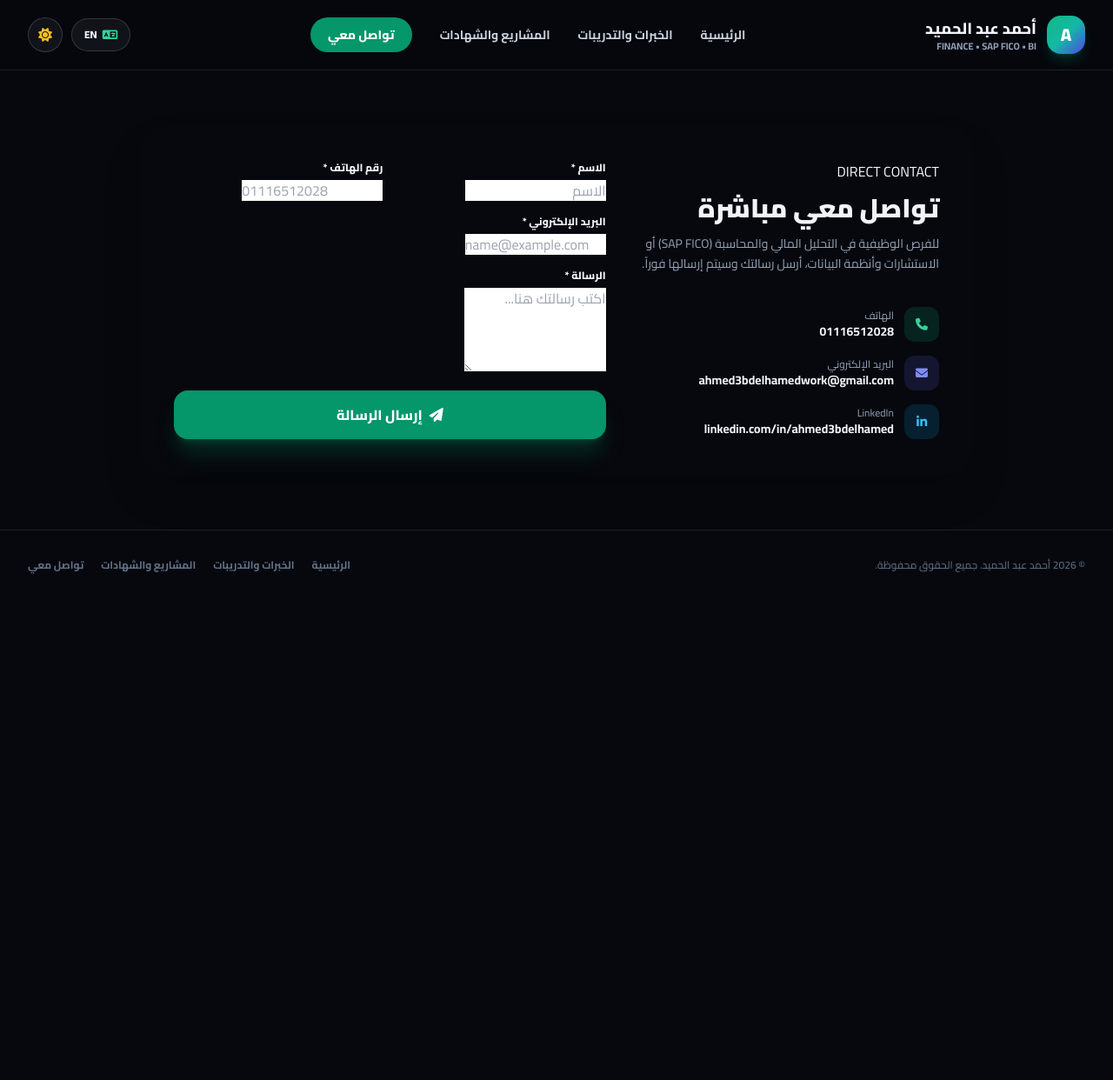
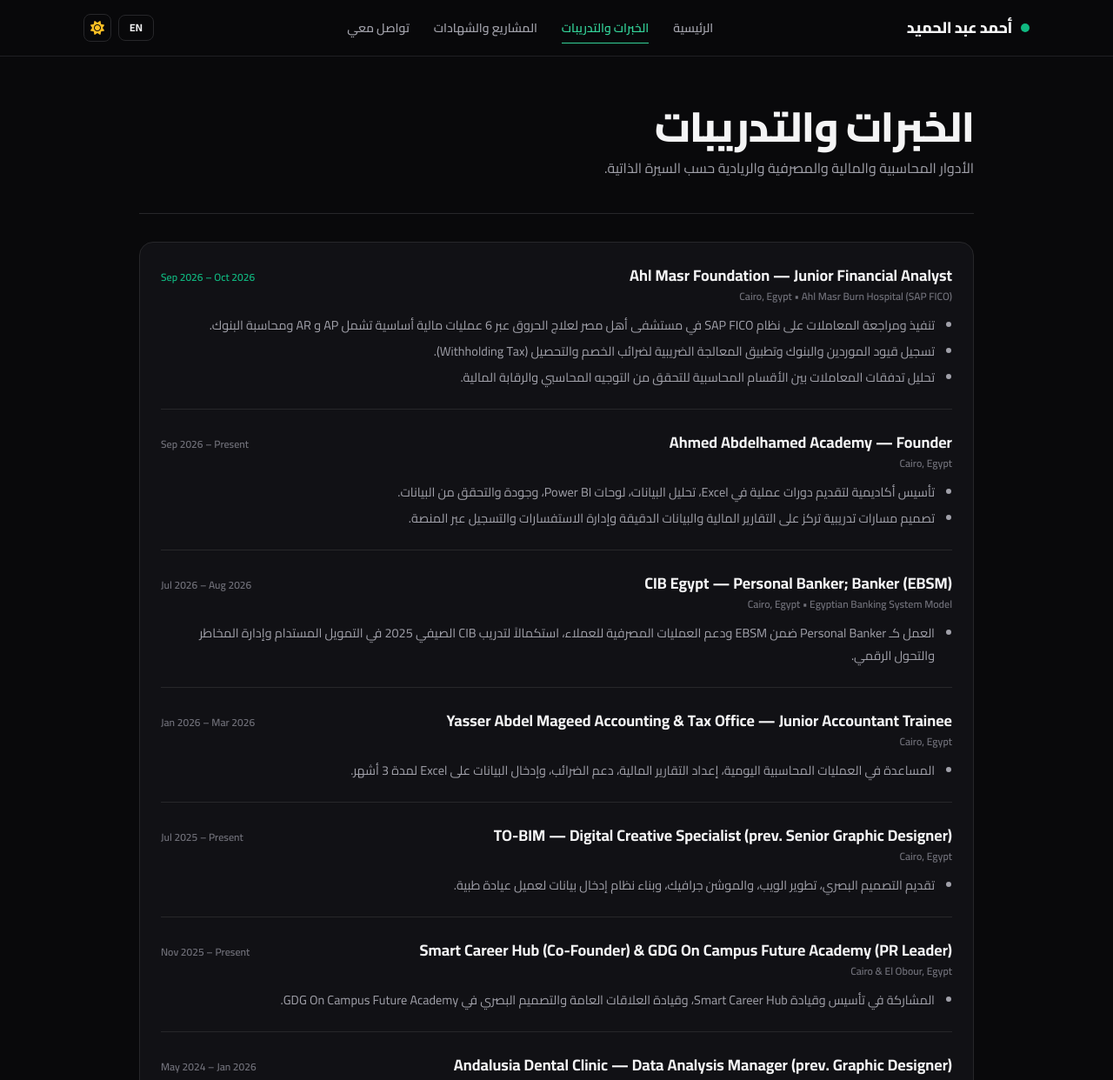
Before and after one commit to ahmed3bdelhamedd/ahmed3bdelhamed, a plain HTML site: page contact.html in a window 1280 px wide. Shown: the top 1242 px of the page at 87% size. Before the commit the page ends 800 px from the top, so only its background shows below. Drawn offline with nearby package versions, Linux system fonts and the light colour scheme; files that its build step writes are made by us from their sources; files whose address does not match are found by name.

Commit message:
Update contact.html

```diff
--- a/contact.html
+++ b/contact.html
@@ -3,11 +3,11 @@
 <head>
   <meta charset="UTF-8" />
   <meta name="viewport" content="width=device-width, initial-scale=1.0" />
-  <title>Contact | Ahmed Abdelhamed</title>
+  <title>Experience — Ahmed Abdelhamed</title>
 
   <link rel="preconnect" href="https://fonts.googleapis.com">
   <link rel="preconnect" href="https://fonts.gstatic.com" crossorigin>
-  <link href="https://fonts.googleapis.com/css2?family=Cairo:wght@400;500;600;700;800;900&family=Plus+Jakarta+Sans:wght@400;500;600;700;800&display=swap" rel="stylesheet">
+  <link href="https://fonts.googleapis.com/css2?family=Cairo:wght@400;500;600;700;800&family=Plus+Jakarta+Sans:wght@400;500;600;700;800&display=swap" rel="stylesheet">
   <link rel="stylesheet" href="https://cdnjs.cloudflare.com/ajax/libs/font-awesome/6.5.1/css/all.min.css" />
   <script src="https://cdn.tailwindcss.com"></script>
   <script>
@@ -15,7 +15,7 @@
       darkMode: 'class',
       theme: {
         extend: {
-          colors: { surfaceDark: '#06080e', cardDark: '#0d121f', surfaceLight: '#f5f7fb' },
+          colors: { lightBg: '#fafafa', darkBg: '#09090b' },
           fontFamily: { arabic: ['Cairo', 'sans-serif'], english: ['Plus Jakarta Sans', 'sans-serif'] }
         }
       }
@@ -23,137 +23,219 @@
   </script>
   <link rel="stylesheet" href="style.css" />
 </head>
-<body class="bg-surfaceLight text-slate-900 dark:bg-surfaceDark dark:text-slate-100 font-arabic antialiased selection:bg-emerald-500 selection:text-white">
+<body class="bg-lightBg text-zinc-900 dark:bg-darkBg dark:text-zinc-100 font-arabic antialiased selection:bg-emerald-600 selection:text-white">
 
-  <div class="ambient-bg" aria-hidden="true">
-    <div class="orb orb-1"></div>
-    <div class="orb orb-2"></div>
-    <div class="grid-overlay"></div>
-  </div>
-
-  <header class="sticky top-0 z-50 border-b border-slate-200/80 dark:border-white/10 bg-white/80 dark:bg-surfaceDark/80 backdrop-blur-2xl">
-    <div class="max-w-7xl mx-auto px-4 sm:px-6 lg:px-8 h-20 flex items-center justify-between">
-      <a href="index.html" class="flex items-center gap-3 group">
-        <span class="w-11 h-11 rounded-2xl bg-gradient-to-br from-emerald-500 via-teal-500 to-indigo-600 text-white font-black text-xl flex items-center justify-center shadow-lg shadow-emerald-500/20">A</span>
-        <div class="leading-tight">
-          <div class="font-extrabold text-base sm:text-lg" data-i18n="brand_name">أحمد عبد الحميد</div>
-          <div class="text-[11px] text-slate-500 dark:text-slate-400 font-bold">FINANCE • SAP FICO • BI</div>
-        </div>
+  <header class="sticky top-0 z-40 border-b border-zinc-200/80 dark:border-zinc-800/80 bg-lightBg/85 dark:bg-darkBg/85 backdrop-blur-md">
+    <div class="max-w-6xl mx-auto px-5 sm:px-8 h-16 flex items-center justify-between">
+      <a href="index.html" class="font-extrabold text-base sm:text-lg tracking-tight flex items-center gap-2.5">
+        <span class="w-2.5 h-2.5 rounded-full bg-emerald-500"></span>
+        <span data-i18n="brand">أحمد عبد الحميد</span>
       </a>
 
-      <nav class="hidden lg:flex items-center gap-8 text-sm font-bold text-slate-600 dark:text-slate-300">
-        <a href="index.html" class="nav-item" data-i18n="nav_home">الرئيسية</a>
-        <a href="experience.html" class="nav-item" data-i18n="nav_exp">الخبرات والتدريبات</a>
-        <a href="projects.html" class="nav-item" data-i18n="nav_projects">المشاريع والشهادات</a>
-        <a href="contact.html" class="px-5 py-2.5 rounded-full bg-emerald-600 hover:bg-emerald-500 text-white transition font-extrabold" data-i18n="nav_contact">تواصل معي</a>
+      <nav class="hidden md:flex items-center gap-7 text-sm font-semibold text-zinc-600 dark:text-zinc-400">
+        <a href="index.html" class="nav-link" data-i18n="nav_home">الرئيسية</a>
+        <a href="experience.html" class="nav-link active" data-i18n="nav_exp">الخبرات</a>
+        <a href="projects.html" class="nav-link" data-i18n="nav_projects">المشاريع والشهادات</a>
+        <a href="contact.html" class="nav-link" data-i18n="nav_contact">تواصل</a>
       </nav>
 
-      <div class="flex items-center gap-2.5">
-        <button id="langToggle" type="button" class="px-3.5 py-2 rounded-full border border-slate-300 dark:border-white/15 bg-white/60 dark:bg-white/5 text-xs font-extrabold flex items-center gap-1.5">
-          <i class="fa-solid fa-language text-emerald-400 text-sm"></i>
+      <div class="flex items-center gap-2">
+        <button id="langToggle" type="button" class="px-3 py-1.5 rounded-lg border border-zinc-300 dark:border-zinc-800 text-xs font-bold hover:border-emerald-500 transition">
           <span id="langLabel">EN</span>
         </button>
-        <button id="themeToggle" type="button" aria-label="Toggle Theme" class="w-10 h-10 rounded-full border border-slate-300 dark:border-white/15 bg-white/60 dark:bg-white/5 flex items-center justify-center">
-          <i id="themeIcon" class="fa-solid fa-sun text-amber-400"></i>
+        <button id="themeToggle" type="button" aria-label="Toggle Theme" class="w-8 h-8 rounded-lg border border-zinc-300 dark:border-zinc-800 flex items-center justify-center hover:border-emerald-500 transition">
+          <i id="themeIcon" class="fa-solid fa-sun text-xs text-amber-400"></i>
         </button>
-        <button id="mobileMenuBtn" type="button" aria-label="Menu" class="lg:hidden w-10 h-10 rounded-full border border-slate-300 dark:border-white/15 flex items-center justify-center">
-          <i class="fa-solid fa-bars"></i>
+        <button id="mobileMenuBtn" type="button" aria-label="Menu" class="md:hidden w-8 h-8 rounded-lg border border-zinc-300 dark:border-zinc-800 flex items-center justify-center">
+          <i class="fa-solid fa-bars text-xs"></i>
         </button>
       </div>
     </div>
 
-    <div id="mobileMenu" class="hidden lg:hidden px-4 pb-6 pt-3 space-y-2.5 border-t border-slate-200 dark:border-white/10 bg-white/95 dark:bg-surfaceDark/95">
-      <a href="index.html" class="block py-2 font-bold" data-i18n="nav_home">الرئيسية</a>
-      <a href="experience.html" class="block py-2 font-bold" data-i18n="nav_exp">الخبرات والتدريبات</a>
-      <a href="projects.html" class="block py-2 font-bold" data-i18n="nav_projects">المشاريع والشهادات</a>
-      <a href="contact.html" class="block py-3 text-center rounded-2xl bg-emerald-600 text-white font-extrabold" data-i18n="nav_contact">تواصل معي</a>
+    <div id="mobileMenu" class="hidden md:hidden px-5 py-4 space-y-2.5 border-t border-zinc-200 dark:border-zinc-800 bg-lightBg dark:bg-darkBg text-sm font-semibold">
+      <a href="index.html" class="block py-1" data-i18n="nav_home">الرئيسية</a>
+      <a href="experience.html" class="block py-1 text-emerald-500" data-i18n="nav_exp">الخبرات</a>
+      <a href="projects.html" class="block py-1" data-i18n="nav_projects">المشاريع والشهادات</a>
+      <a href="contact.html" class="block py-1" data-i18n="nav_contact">تواصل</a>
     </div>
   </header>
 
-  <main class="py-16">
-    <div class="max-w-5xl mx-auto px-4 sm:px-6 lg:px-8">
-      <div class="grid lg:grid-cols-12 gap-10 p-6 sm:p-10 rounded-[2rem] glass-card shadow-2xl">
+  <main class="max-w-5xl mx-auto px-5 sm:px-8 py-14">
+    <div class="pb-10 border-b border-zinc-200 dark:border-zinc-800">
+      <h1 class="text-3xl sm:text-5xl font-extrabold tracking-tight" data-i18n="exp_h1">الخبرات والتدريبات</h1>
+      <p class="text-sm sm:text-base text-zinc-500 dark:text-zinc-400 mt-3" data-i18n="exp_sub">
+        الأدوار المحاسبية والمالية والمصرفية والريادية حسب السيرة الذاتية.
+      </p>
+    </div>
 
-        <div class="lg:col-span-5 flex flex-col justify-between space-y-6">
-          <div>
-            <span class="tag-pill mb-3 inline-block">DIRECT CONTACT</span>
-            <h1 class="text-3xl font-black mb-3" data-i18n="c_title">تواصل معي مباشرة</h1>
-            <p class="text-sm text-slate-600 dark:text-slate-400 leading-relaxed" data-i18n="c_desc">
-              للفرص الوظيفية في التحليل المالي والمحاسبة (SAP FICO) أو الاستشارات وأنظمة البيانات، أرسل رسالتك وسيتم إرسالها فوراً.
-            </p>
-          </div>
+    <section class="surface-panel px-6 mt-8">
+      <div class="role-row">
+        <div class="flex flex-wrap items-baseline justify-between gap-2">
+          <h2 class="text-base sm:text-lg font-bold">Ahl Masr Foundation — Junior Financial Analyst</h2>
+          <span class="text-xs font-semibold text-emerald-500 tabular-nums">Sep 2026 – Oct 2026</span>
+        </div>
+        <div class="text-xs font-semibold text-zinc-500 mt-0.5 mb-3">Cairo, Egypt • Ahl Masr Burn Hospital (SAP FICO)</div>
+        <ul class="prose-list" data-i18n="r_ahlmasr">
+          <li>تنفيذ ومراجعة المعاملات على نظام SAP FICO في مستشفى أهل مصر لعلاج الحروق عبر 6 عمليات مالية أساسية تشمل AP و AR ومحاسبة البنوك.</li>
+          <li>تسجيل قيود الموردين والبنوك وتطبيق المعالجة الضريبية لضرائب الخصم والتحصيل (Withholding Tax).</li>
+          <li>تحليل تدفقات المعاملات بين الأقسام المحاسبية للتحقق من التوجيه المحاسبي والرقابة المالية.</li>
+        </ul>
+      </div>
 
-          <div class="space-y-4 text-sm">
-            <div class="flex items-center gap-3">
-              <span class="w-10 h-10 rounded-xl bg-emerald-500/15 text-emerald-400 flex items-center justify-center"><i class="fa-solid fa-phone"></i></span>
-              <div>
-                <div class="text-xs text-slate-400" data-i18n="lbl_phone">الهاتف</div>
-                <a href="tel:+201116512028" dir="ltr" class="font-bold hover:text-emerald-400">01116512028</a>
-              </div>
-            </div>
+      <div class="role-row">
+        <div class="flex flex-wrap items-baseline justify-between gap-2">
+          <h2 class="text-base sm:text-lg font-bold">Ahmed Abdelhamed Academy — Founder</h2>
+          <span class="text-xs font-semibold text-zinc-500 tabular-nums">Sep 2026 – Present</span>
+        </div>
+        <div class="text-xs font-semibold text-zinc-500 mt-0.5 mb-3">Cairo, Egypt</div>
+        <ul class="prose-list" data-i18n="r_academy">
+          <li>تأسيس أكاديمية لتقديم دورات عملية في Excel، تحليل البيانات، لوحات Power BI، وجودة والتحقق من البيانات.</li>
+          <li>تصميم مسارات تدريبية تركز على التقارير المالية والبيانات الدقيقة وإدارة الاستفسارات والتسجيل عبر المنصة.</li>
+        </ul>
+      </div>
 
-            <div class="flex items-center gap-3">
-              <span class="w-10 h-10 rounded-xl bg-indigo-500/15 text-indigo-400 flex items-center justify-center"><i class="fa-solid fa-envelope"></i></span>
-              <div>
-                <div class="text-xs text-slate-400" data-i18n="lbl_email">البريد الإلكتروني</div>
-                <a href="mailto:ahmed3bdelhamedwork@gmail.com" class="font-bold hover:text-indigo-400 break-all">ahmed3bdelhamedwork@gmail.com</a>
-              </div>
-            </div>
+      <div class="role-row">
+        <div class="flex flex-wrap items-baseline justify-between gap-2">
+          <h2 class="text-base sm:text-lg font-bold">CIB Egypt — Personal Banker; Banker (EBSM)</h2>
+          <span class="text-xs font-semibold text-zinc-500 tabular-nums">Jul 2026 – Aug 2026</span>
+        </div>
+        <div class="text-xs font-semibold text-zinc-500 mt-0.5 mb-3">Cairo, Egypt • Egyptian Banking System Model</div>
+        <ul class="prose-list" data-i18n="r_cib">
+          <li>العمل كـ Personal Banker ضمن EBSM ودعم العمليات المصرفية للعملاء، استكمالاً لتدريب CIB الصيفي 2025 في التمويل المستدام وإدارة المخاطر والتحول الرقمي.</li>
+        </ul>
+      </div>
 
-            <div class="flex items-center gap-3">
-              <span class="w-10 h-10 rounded-xl bg-sky-500/15 text-sky-400 flex items-center justify-center"><i class="fa-brands fa-linkedin-in"></i></span>
-              <div>
-                <div class="text-xs text-slate-400">LinkedIn</div>
-                <a href="https://linkedin.com/in/ahmed3bdelhamed" target="_blank" rel="noopener" class="font-bold hover:text-sky-400">linkedin.com/in/ahmed3bdelhamed</a>
-              </div>
-            </div>
+      <div class="role-row">
+        <div class="flex flex-wrap items-baseline justify-between gap-2">
+          <h2 class="text-base sm:text-lg font-bold">Yasser Abdel Mageed Accounting & Tax Office — Junior Accountant Trainee</h2>
+          <span class="text-xs font-semibold text-zinc-500 tabular-nums">Jan 2026 – Mar 2026</span>
+        </div>
+        <div class="text-xs font-semibold text-zinc-500 mt-0.5 mb-3">Cairo, Egypt</div>
+        <ul class="prose-list" data-i18n="r_yasser">
+          <li>المساعدة في العمليات المحاسبية اليومية، إعداد التقارير المالية، دعم الضرائب، وإدخال البيانات على Excel لمدة 3 أشهر.</li>
+        </ul>
+      </div>
+
+      <div class="role-row">
+        <div class="flex flex-wrap items-baseline justify-between gap-2">
+          <h2 class="text-base sm:text-lg font-bold">TO-BIM — Digital Creative Specialist (prev. Senior Graphic Designer)</h2>
+          <span class="text-xs font-semibold text-zinc-500 tabular-nums">Jul 2025 – Present</span>
+        </div>
+        <div class="text-xs font-semibold text-zinc-500 mt-0.5 mb-3">Cairo, Egypt</div>
+        <ul class="prose-list" data-i18n="r_tobim">
+          <li>تقديم التصميم البصري، تطوير الويب، والموشن جرافيك، وبناء نظام إدخال بيانات لعميل عيادة طبية.</li>
+        </ul>
+      </div>
+
+      <div class="role-row">
+        <div class="flex flex-wrap items-baseline justify-between gap-2">
+          <h2 class="text-base sm:text-lg font-bold">Smart Career Hub (Co-Founder) & GDG On Campus Future Academy (PR Leader)</h2>
+          <span class="text-xs font-semibold text-zinc-500 tabular-nums">Nov 2025 – Present</span>
+        </div>
+        <div class="text-xs font-semibold text-zinc-500 mt-0.5 mb-3">Cairo & El Obour, Egypt</div>
+        <ul class="prose-list" data-i18n="r_ventures">
+          <li>المشاركة في تأسيس وقيادة Smart Career Hub، وقيادة العلاقات العامة والتصميم البصري في GDG On Campus Future Academy.</li>
+        </ul>
+      </div>
+
+      <div class="role-row">
+        <div class="flex flex-wrap items-baseline justify-between gap-2">
+          <h2 class="text-base sm:text-lg font-bold">Andalusia Dental Clinic — Data Analysis Manager (prev. Graphic Designer)</h2>
+          <span class="text-xs font-semibold text-zinc-500 tabular-nums">May 2024 – Jan 2026</span>
+        </div>
+        <div class="text-xs font-semibold text-zinc-500 mt-0.5 mb-3">Cairo, Egypt (21 Months)</div>
+        <ul class="prose-list" data-i18n="r_andalusia">
+          <li>إدارة أنشطة تحليل البيانات لمدة 21 شهراً وتنظيم بيانات المرضى والتصميمات الترويجية للعيادة.</li>
+        </ul>
+      </div>
+
+      <div class="role-row">
+        <div class="flex flex-wrap items-baseline justify-between gap-2">
+          <h2 class="text-base sm:text-lg font-bold">HMT Group — Financial Auditor; Data Entry Specialist</h2>
+          <span class="text-xs font-semibold text-zinc-500 tabular-nums">Dec 2024 – Feb 2025</span>
+        </div>
+        <div class="text-xs font-semibold text-zinc-500 mt-0.5 mb-3">Cairo, Egypt</div>
+        <ul class="prose-list" data-i18n="r_hmt">
+          <li>إدخال البيانات المالية بدقة ومراجعة العقود والمساهمة في خفض تكاليف التشغيل بنسبة 15%.</li>
+        </ul>
+      </div>
+
+      <div class="role-row">
+        <div class="flex flex-wrap items-baseline justify-between gap-2">
+          <h2 class="text-base sm:text-lg font-bold">Resala Charity Organization — Graphic Design Specialist (Volunteer)</h2>
+          <span class="text-xs font-semibold text-zinc-500 tabular-nums">Jul 2019 – May 2025</span>
+        </div>
+        <div class="text-xs font-semibold text-zinc-500 mt-0.5 mb-3">Cairo, Egypt (5 Years 11 Months)</div>
+        <ul class="prose-list" data-i18n="r_resala">
+          <li>العمل التطوعي في اللجنة المركزية للدعاية وتعييني ممثلاً للجنة لقيادة الأنشطة الترويجية.</li>
+        </ul>
+      </div>
+    </section>
+
+    <!-- Banking & Training -->
+    <section class="mt-12">
+      <h2 class="text-xl sm:text-2xl font-extrabold mb-4" data-i18n="tr_h2">البرامج التدريبية والمصرفية</h2>
+      <div class="surface-panel px-6">
+        <div class="role-row">
+          <div class="flex flex-wrap justify-between gap-2">
+            <span class="font-bold text-sm">Banque Misr — Student Intern; Summer Internship (3 Placements)</span>
+            <span class="text-xs text-zinc-500 tabular-nums">Jun 2025 – Feb 2026</span>
           </div>
         </div>
-
-        <div class="lg:col-span-7">
-          <form id="contactForm" class="space-y-4">
-            <div class="grid sm:grid-cols-2 gap-4">
-              <div>
-                <label for="name" class="block text-xs font-extrabold mb-1.5" data-i18n="f_name">الاسم *</label>
-                <input id="name" name="name" type="text" required maxlength="200" class="form-input" placeholder="الاسم" />
-              </div>
-              <div>
-                <label for="phone" class="block text-xs font-extrabold mb-1.5" data-i18n="f_phone">رقم الهاتف *</label>
-                <input id="phone" name="phone" type="tel" required maxlength="50" dir="ltr" class="form-input" placeholder="01116512028" />
-              </div>
-            </div>
-
-            <div>
-              <label for="email" class="block text-xs font-extrabold mb-1.5" data-i18n="f_email">البريد الإلكتروني *</label>
-              <input id="email" name="email" type="email" required maxlength="200" dir="ltr" class="form-input" placeholder="name@example.com" />
-            </div>
-
-            <div>
-              <label for="message" class="block text-xs font-extrabold mb-1.5" data-i18n="f_msg">الرسالة *</label>
-              <textarea id="message" name="message" rows="4" required maxlength="4000" class="form-input" placeholder="اكتب رسالتك هنا..."></textarea>
-            </div>
-
-            <button id="submitBtn" type="submit" class="w-full py-4 rounded-2xl bg-emerald-600 hover:bg-emerald-500 text-white font-extrabold shadow-xl shadow-emerald-600/25 transition flex items-center justify-center gap-2">
-              <i class="fa-solid fa-paper-plane"></i>
-              <span data-i18n="f_send">إرسال الرسالة</span>
-            </button>
-
-            <div id="statusBox" class="hidden p-4 rounded-2xl text-xs sm:text-sm font-bold text-center"></div>
-          </form>
+        <div class="role-row">
+          <div class="flex flex-wrap justify-between gap-2">
+            <span class="font-bold text-sm">Central Bank of Egypt — Youth Financial Literacy & Bank Credit Orientation</span>
+            <span class="text-xs text-zinc-500 tabular-nums">Jul 2025 – Nov 2025</span>
+          </div>
         </div>
-
+        <div class="role-row">
+          <div class="flex flex-wrap justify-between gap-2">
+            <span class="font-bold text-sm">CIB Egypt — Accountant; Summer Internship Program 2025</span>
+            <span class="text-xs text-zinc-500 tabular-nums">Jul 2025 – Aug 2025</span>
+          </div>
+        </div>
+        <div class="role-row">
+          <div class="flex flex-wrap justify-between gap-2">
+            <span class="font-bold text-sm">EBANK / EGBANK — Accounting Intern; Accountant</span>
+            <span class="text-xs text-zinc-500 tabular-nums">Oct 2025 – Nov 2025</span>
+          </div>
+        </div>
+        <div class="role-row">
+          <div class="flex flex-wrap justify-between gap-2">
+            <span class="font-bold text-sm">Egyptian Banking System Model (EBSM) — Banking Trainee</span>
+            <span class="text-xs text-zinc-500 tabular-nums">Aug 2025 – Jan 2026</span>
+          </div>
+        </div>
+        <div class="role-row">
+          <div class="flex flex-wrap justify-between gap-2">
+            <span class="font-bold text-sm">TIEC, IFC, JBS Training & Consulting, SAS, EBI — Internship Trainee</span>
+            <span class="text-xs text-zinc-500 tabular-nums">Jul 2025 – Oct 2025</span>
+          </div>
+        </div>
+        <div class="role-row">
+          <div class="flex flex-wrap justify-between gap-2">
+            <span class="font-bold text-sm">Sanad for Alternative Parental Care — Research Assistant & Coordinator</span>
+            <span class="text-xs text-zinc-500 tabular-nums">Mar 2023 – Sep 2024</span>
+          </div>
+        </div>
+        <div class="role-row">
+          <div class="flex flex-wrap justify-between gap-2">
+            <span class="font-bold text-sm">Print-Academy — Printing Technician</span>
+            <span class="text-xs text-zinc-500 tabular-nums">Feb 2025 – Mar 2025</span>
+          </div>
+        </div>
       </div>
-    </div>
+    </section>
   </main>
 
-  <footer class="py-8 border-t border-slate-200 dark:border-white/10 text-xs text-slate-500">
-    <div class="max-w-7xl mx-auto px-4 sm:px-6 lg:px-8 flex flex-col sm:flex-row items-center justify-between gap-4">
-      <p data-i18n="footer_rights">© 2026 أحمد عبد الحميد. جميع الحقوق محفوظة.</p>
-      <div class="flex items-center gap-5 font-bold">
-        <a href="index.html" class="hover:text-emerald-400" data-i18n="nav_home">الرئيسية</a>
-        <a href="experience.html" class="hover:text-emerald-400" data-i18n="nav_exp">الخبرات والتدريبات</a>
-        <a href="projects.html" class="hover:text-emerald-400" data-i18n="nav_projects">المشاريع والشهادات</a>
-        <a href="contact.html" class="hover:text-emerald-400" data-i18n="nav_contact">تواصل معي</a>
+  <footer class="border-t border-zinc-200 dark:border-zinc-800/80 py-8 text-xs text-zinc-500">
+    <div class="max-w-6xl mx-auto px-5 sm:px-8 flex flex-col sm:flex-row items-center justify-between gap-4">
+      <span data-i18n="footer">أحمد عبد الحميد — ahmed3bdelhamedwork@gmail.com • 01116512028</span>
+      <div class="flex items-center gap-5 font-semibold">
+        <a href="index.html" class="hover:text-emerald-500" data-i18n="nav_home">الرئيسية</a>
+        <a href="experience.html" class="hover:text-emerald-500" data-i18n="nav_exp">الخبرات</a>
+        <a href="projects.html" class="hover:text-emerald-500" data-i18n="nav_projects">المشاريع والشهادات</a>
+        <a href="contact.html" class="hover:text-emerald-500" data-i18n="nav_contact">تواصل</a>
       </div>
     </div>
   </footer>
```
